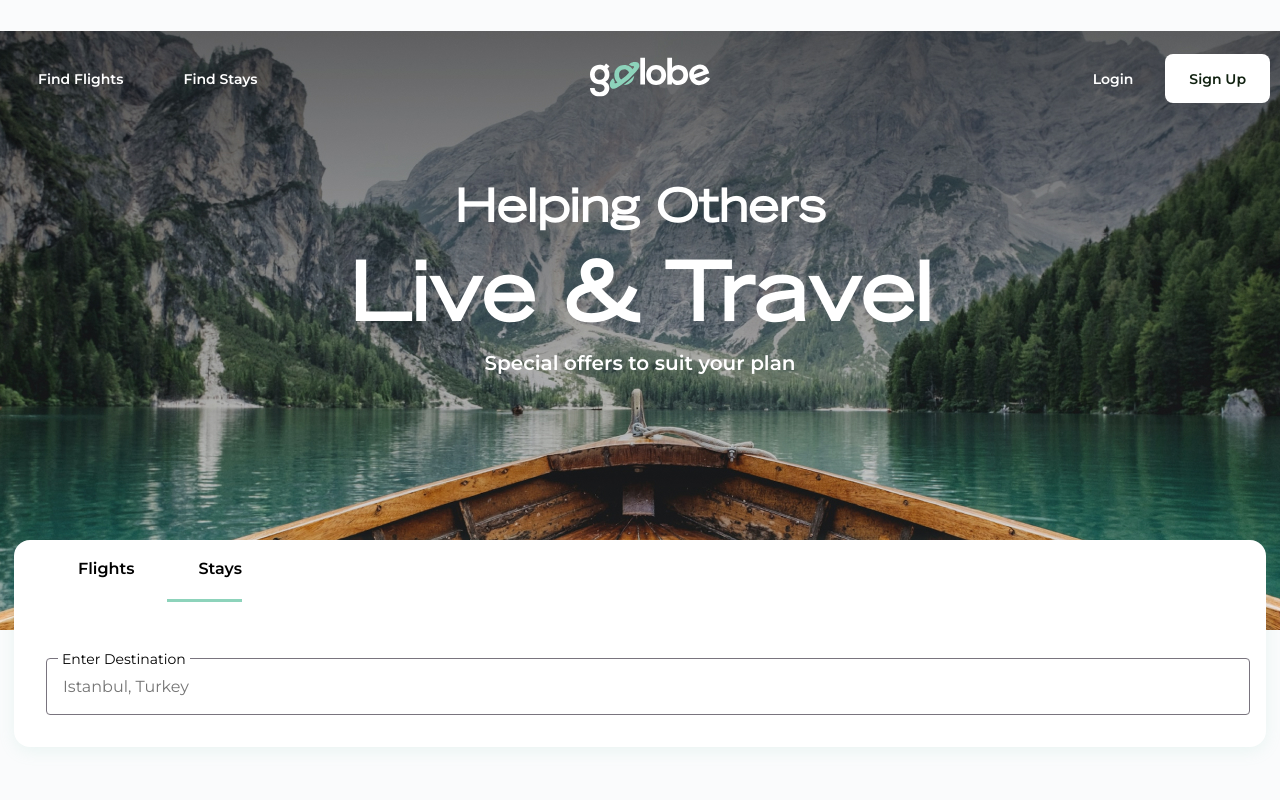
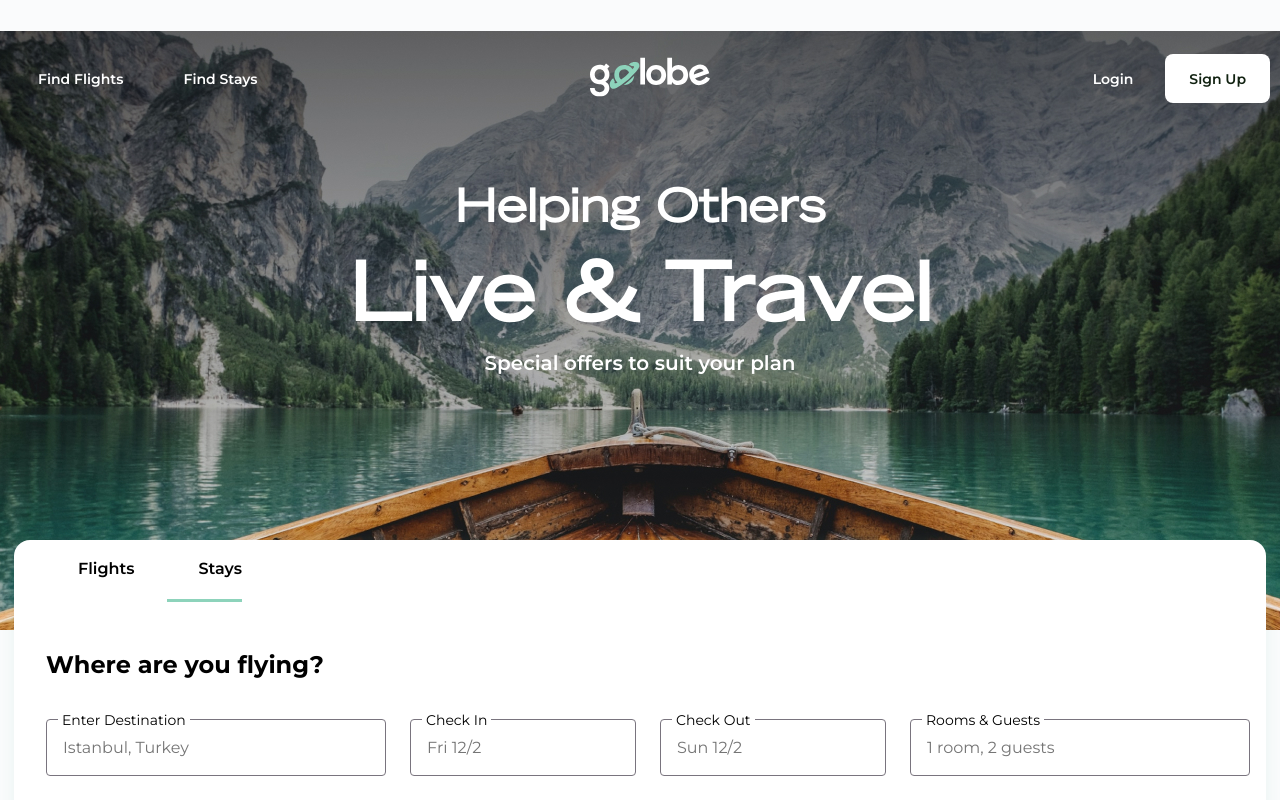
Before and after one commit to Naumilya/G, a Vue app: page / in a window 1280 px wide. Both pictures are taken after a click on the element "Stays". Shown: the top 800 px of the page. Built offline with nearby package versions, Linux system fonts and the light colour scheme; some icons are missing.

Commit message:
feat: add new form

```diff
--- a/src/blocks/Form/StayForm.vue
+++ b/src/blocks/Form/StayForm.vue
@@ -1,17 +1,79 @@
 <script setup lang="ts">
+import BaseButton from '@/components/button/BaseButton.vue'
+import BaseInput from '@/components/input/BaseInput.vue'
 import { Icon } from '@iconify/vue'
-
-import BaseInput from '@/components/input/BaseInput.vue'
 </script>
 
 <template>
   <form>
-    <BaseInput label="Enter Destination" placeholder="Istanbul, Turkey">
-      <template v-slot:left-icon>
-        <Icon icon="ion:bed" />
-      </template>
-    </BaseInput>
+    <div class="form__header">
+      <h1 class="form__title">Where are you flying?</h1>
+    </div>
+    <div class="form__content">
+      <BaseInput class="wh" label="Enter Destination" placeholder="Istanbul, Turkey">
+        <!-- <template v-slot:left-icon>
+          <Icon icon="ion:bed" />
+        </template> -->
+      </BaseInput>
+      <BaseInput label="Check In" placeholder="Fri 12/2">
+        <!-- <template v-slot:left-icon>
+          <Icon icon="ion:bed" />
+        </template> -->
+      </BaseInput>
+      <BaseInput label="Check Out" placeholder="Sun 12/2">
+        <!-- <template v-slot:left-icon>
+          <Icon icon="ion:bed" />
+        </template> -->
+      </BaseInput>
+      <BaseInput class="wh" label="Rooms & Guests" placeholder="1 room, 2 guests">
+        <!-- <template v-slot:left-icon>
+          <Icon icon="ion:bed" />
+        </template> -->
+      </BaseInput>
+    </div>
+    <div class="form__buttons">
+      <BaseButton size="large" style-type="border-none">
+        <template v-slot:left-icon>
+          <Icon icon="ion:add" />
+        </template>
+        Add promo code
+      </BaseButton>
+
+      <BaseButton size="large" type="submit" @click.prevent="">
+        <template v-slot:left-icon>
+          <Icon icon="ion:paper-plane" />
+        </template>
+        Show Flights
+      </BaseButton>
+    </div>
   </form>
 </template>
 
-<style scoped></style>
+<style scoped>
+.form__header {
+  margin-bottom: 32px;
+}
+
+.form__buttons {
+  display: flex;
+  gap: 24px;
+  justify-content: end;
+  padding: 32px 0;
+}
+
+.form__content {
+  display: flex;
+  align-items: center;
+  gap: 24px;
+
+  .form__item {
+    display: flex;
+    align-items: center;
+    gap: 24px;
+  }
+
+  .wh {
+    width: 350px;
+  }
+}
+</style>
```
